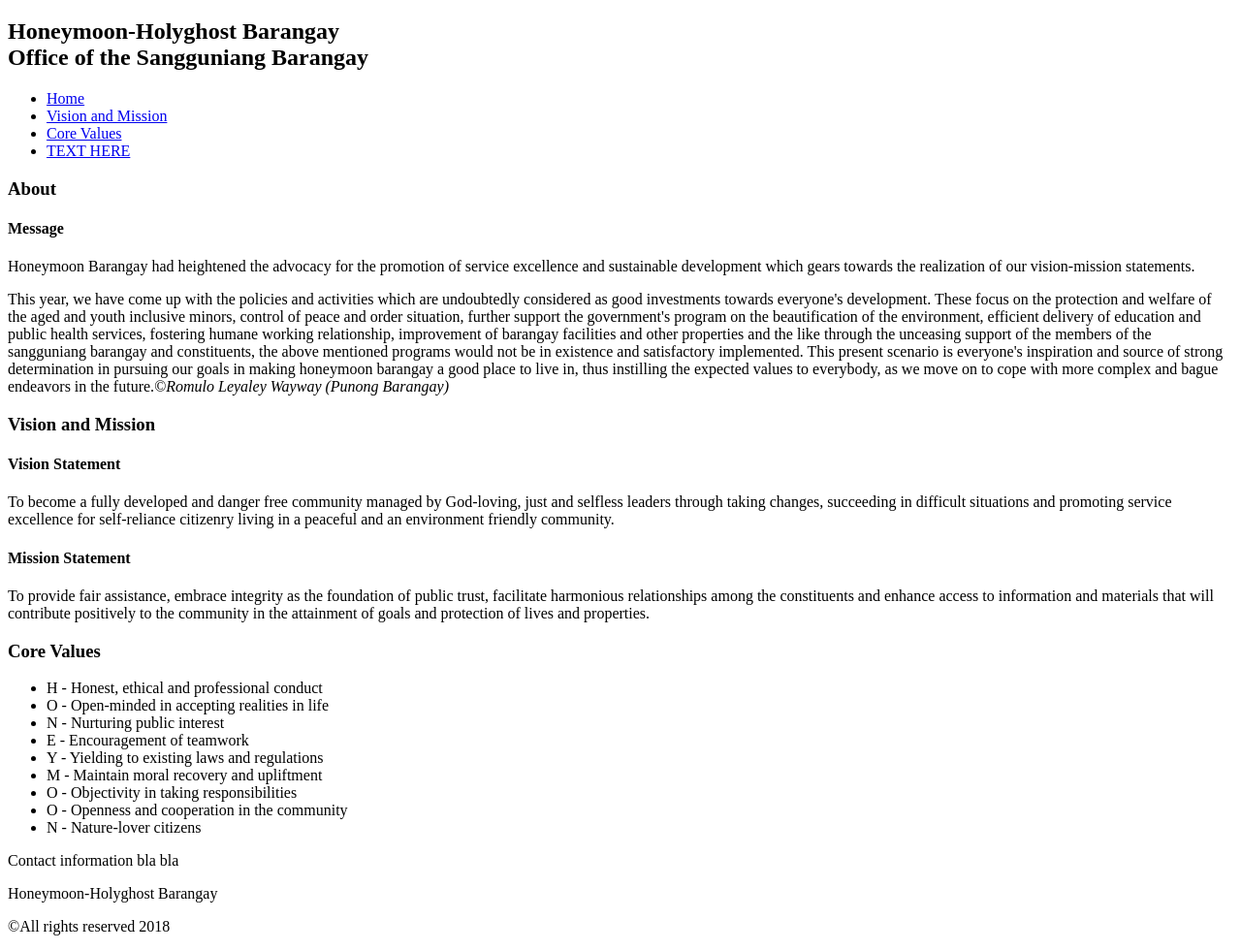
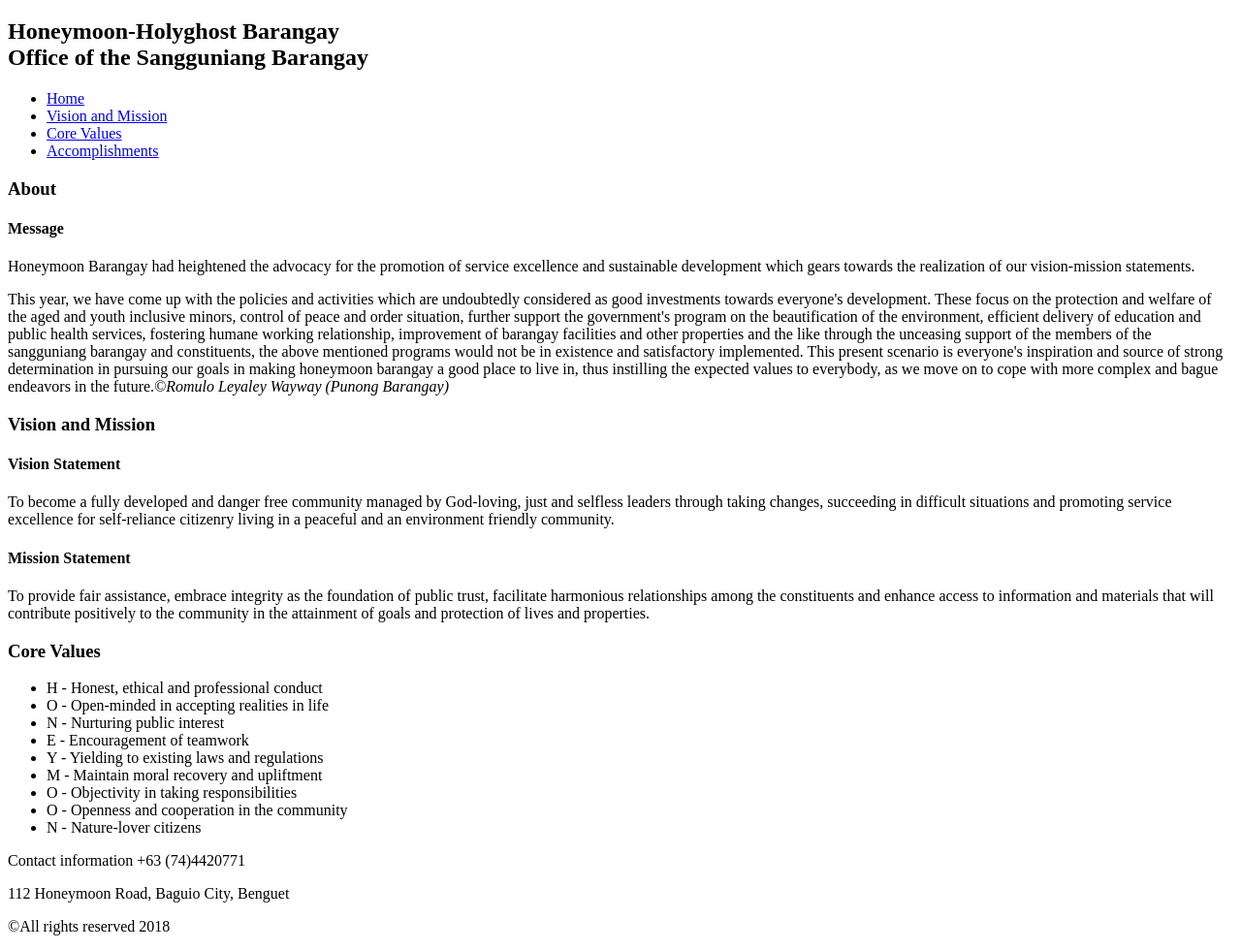
Before and after one commit to arvindagang/webtekgrp5, a plain HTML site: page 9364B-G5-1/index.html in a window 1280 px wide. Shown: the part 98-1079 px from the top of the page at 97% size. Drawn offline with Linux system fonts and the light colour scheme; files that its build step writes are made by us from their sources.

Commit message:
Edited Good Governance

```diff
--- a/9364B-G5-1/index.html
+++ b/9364B-G5-1/index.html
@@ -17,7 +17,7 @@
 		<li><a href="#home">Home</a></li>
 		<li><a href="#visionmission">Vision and Mission</a></li>
 		<li><a href="#corevalues">Core Values</a></li>
-		<li><a href="Accomplishments.html">TEXT HERE</a></li>
+		<li><a href="Accomplishments.html">Accomplishments</a></li>
 	</ul>
 </nav>
 <section>
@@ -73,8 +73,8 @@
 	</ul>
 </section>
 <footer>
-	<p>Contact information bla bla</p>
-	<p>Honeymoon-Holyghost Barangay</p>
+	<p>Contact information +63 (74)4420771</p>
+	<p>112 Honeymoon Road, Baguio City, Benguet</p>
 	<p>&copy;All rights reserved 2018</p>
 </footer>
 </body>
```
Also changed, not shown: 9364B-G5-1/accomplishments.html (+2 -2 lines).
